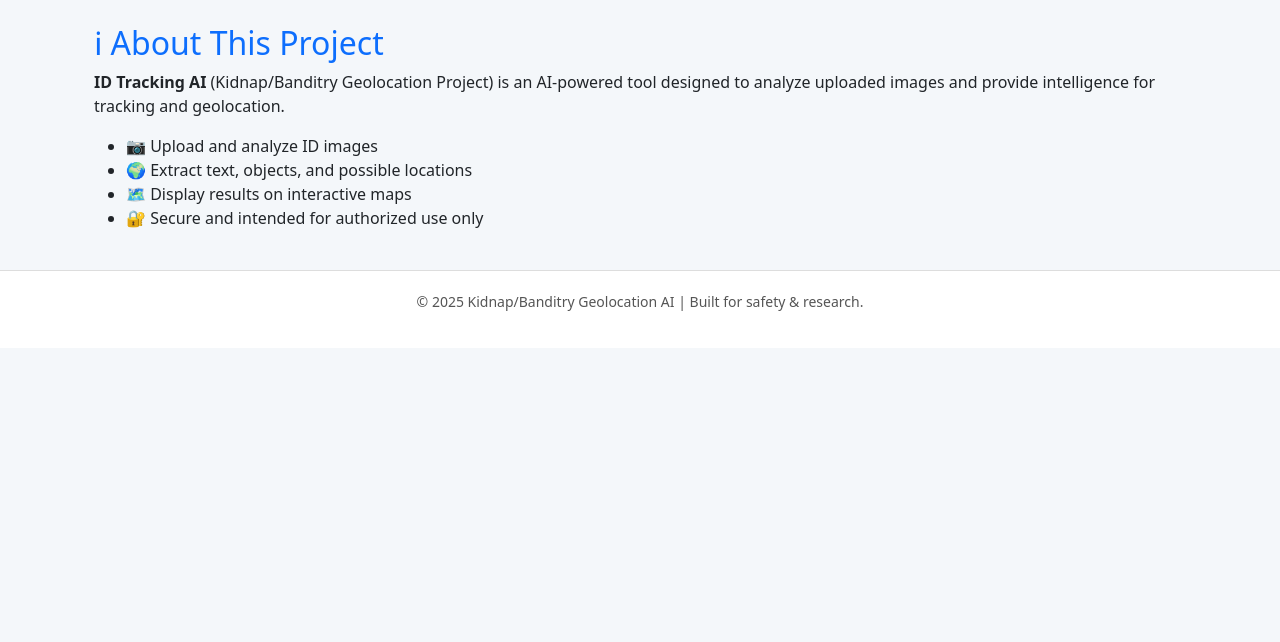
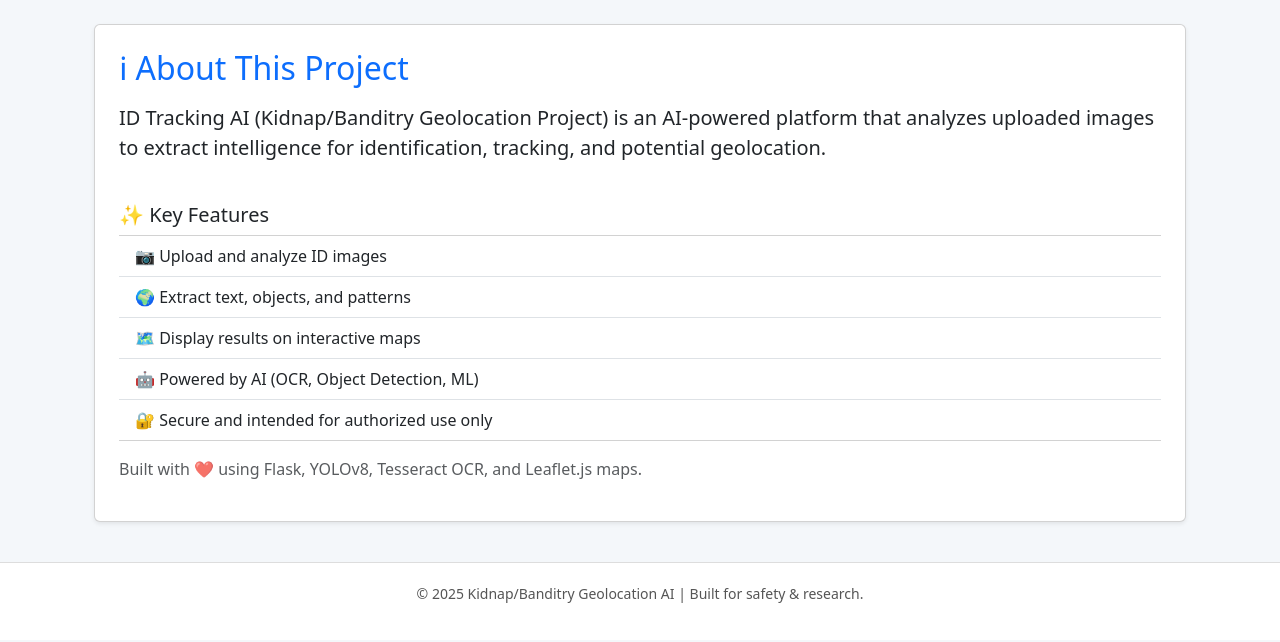
Before and after one commit to Presidor1/Ai-tracking-ID, a Flask app: template templates/about.html in a window 1280 px wide. Shown: the part 56-698 px from the top of the page. Run offline with Flask 3, Linux system fonts and the light colour scheme; the template is opened without the code that fills it, so the values that code supplies are empty.

Commit message:
Update about.html

```diff
--- a/templates/about.html
+++ b/templates/about.html
@@ -2,17 +2,32 @@
 
 {% block content %}
 <div class="container mt-4">
-    <h2 class="text-primary">ℹ About This Project</h2>
-    <p>
-        <strong>ID Tracking AI</strong> (Kidnap/Banditry Geolocation Project)
-        is an AI-powered tool designed to analyze uploaded images and provide
-        intelligence for tracking and geolocation.
-    </p>
-    <ul>
-        <li>📷 Upload and analyze ID images</li>
-        <li>🌍 Extract text, objects, and possible locations</li>
-        <li>🗺 Display results on interactive maps</li>
-        <li>🔐 Secure and intended for authorized use only</li>
-    </ul>
+    <div class="card shadow-sm p-4">
+        <h2 class="text-primary mb-3">ℹ About This Project</h2>
+        <p class="lead">
+            <strong>ID Tracking AI</strong> (Kidnap/Banditry Geolocation Project)
+            is an AI-powered platform that analyzes uploaded images to extract
+            intelligence for identification, tracking, and potential geolocation.
+        </p>
+
+        <h5 class="mt-4">✨ Key Features</h5>
+        <ul class="list-group list-group-flush">
+            <li class="list-group-item">📷 Upload and analyze ID images</li>
+            <li class="list-group-item">🌍 Extract text, objects, and patterns</li>
+            <li class="list-group-item">🗺 Display results on interactive maps</li>
+            <li class="list-group-item">🤖 Powered by AI (OCR, Object Detection, ML)</li>
+            <li class="list-group-item">🔐 Secure and intended for authorized use only</li>
+        </ul>
+
+        <div class="alert alert-warning mt-4" role="alert">
+            <strong>⚠ Disclaimer:</strong> This project is developed strictly for
+            <em>research, safety, and authorized security purposes</em>.
+            It must <u>not</u> be misused for unlawful surveillance or harm.
+        </div>
+
+        <p class="mt-3 text-muted">
+            Built with ❤️ using Flask, YOLOv8, Tesseract OCR, and Leaflet.js maps.
+        </p>
+    </div>
 </div>
 {% endblock %}
```
